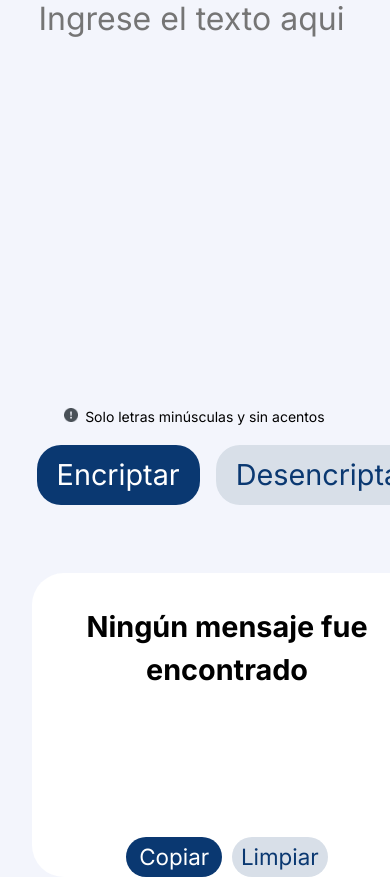
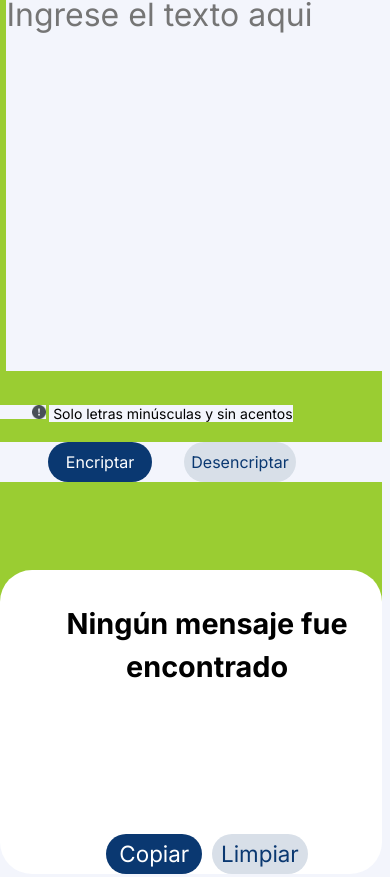
Before and after one commit to JJCarlos099/encriptador, a plain HTML site: page index.html in a window 390 px wide. Shown: the part 92-969 px from the top of the page. Drawn offline with Linux system fonts and the light colour scheme.

Commit message:
Adepte para celular

```diff
--- a/style.css
+++ b/style.css
@@ -242,15 +242,18 @@ h6{
 /*para celular*/
 @media screen and (max-width: 426px){
     main{
-        padding-left: 1rem;
-        width: 100vw;
+        margin: 0;
+        padding: 0;
+        background-color: yellow;
+        width: 98%;
         height: 100vh;
     }
 
     .seccion1{
+        background-color: yellowgreen;
         margin: 0;
         padding-bottom: 0.8rem;
-        width: 100vw;
+        width: 100%;
         height: 75vh;
     }
 
@@ -267,18 +270,32 @@ h6{
     }
 
     .botones{
-        gap: .5rem;
+        gap: 1rem;
         padding-left: 1.5rem;
         display: flex;
-        width: 90vw;
-        align-items:flex-start;
-        justify-content: end;
+        width: 100vw;
+        align-items:center;
+        justify-content:flex-start;
     }
+
+    .btn-encriptar{
+        width: 3.25rem;
+        height: 1.25rem;
+        font-size: .5rem;
+    }
+
+    .btn-desencriptar{
+        width: 3.5rem;
+        height: 1.25rem;
+        font-size: .5rem;
+    }
+
+
 
     .seccion2{
         margin-top: -3rem;
-        padding-left: 0;
-        width: 100vw;
+        padding-left: 1rem;
+        width: 98%;
     }
 
     .seccion2 p{
@@ -287,6 +304,9 @@ h6{
         height: 700px;
     }
 
+    .input-encriptado{
+        width: 100%;
+    }
     .muneco{
         display: none;
     }
```
